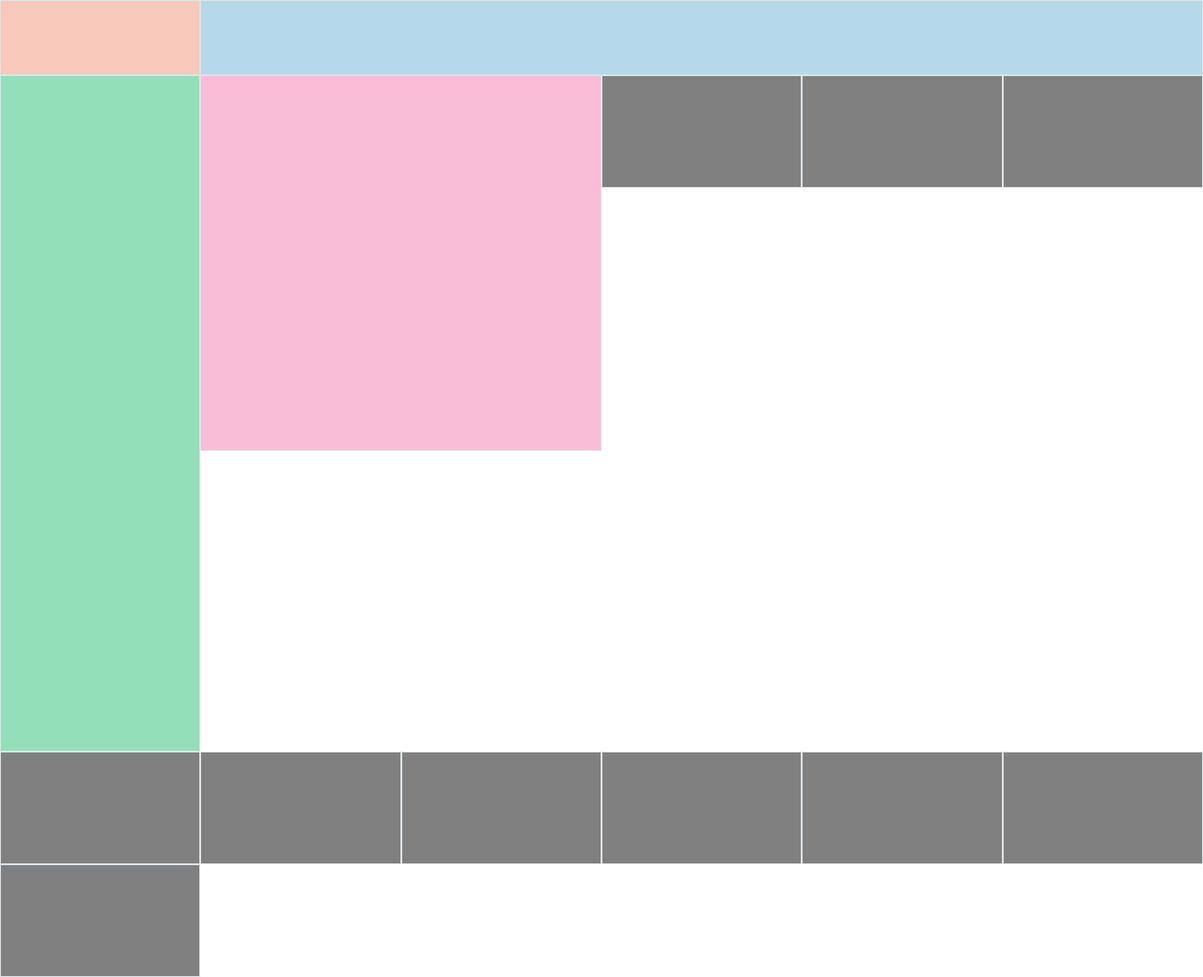
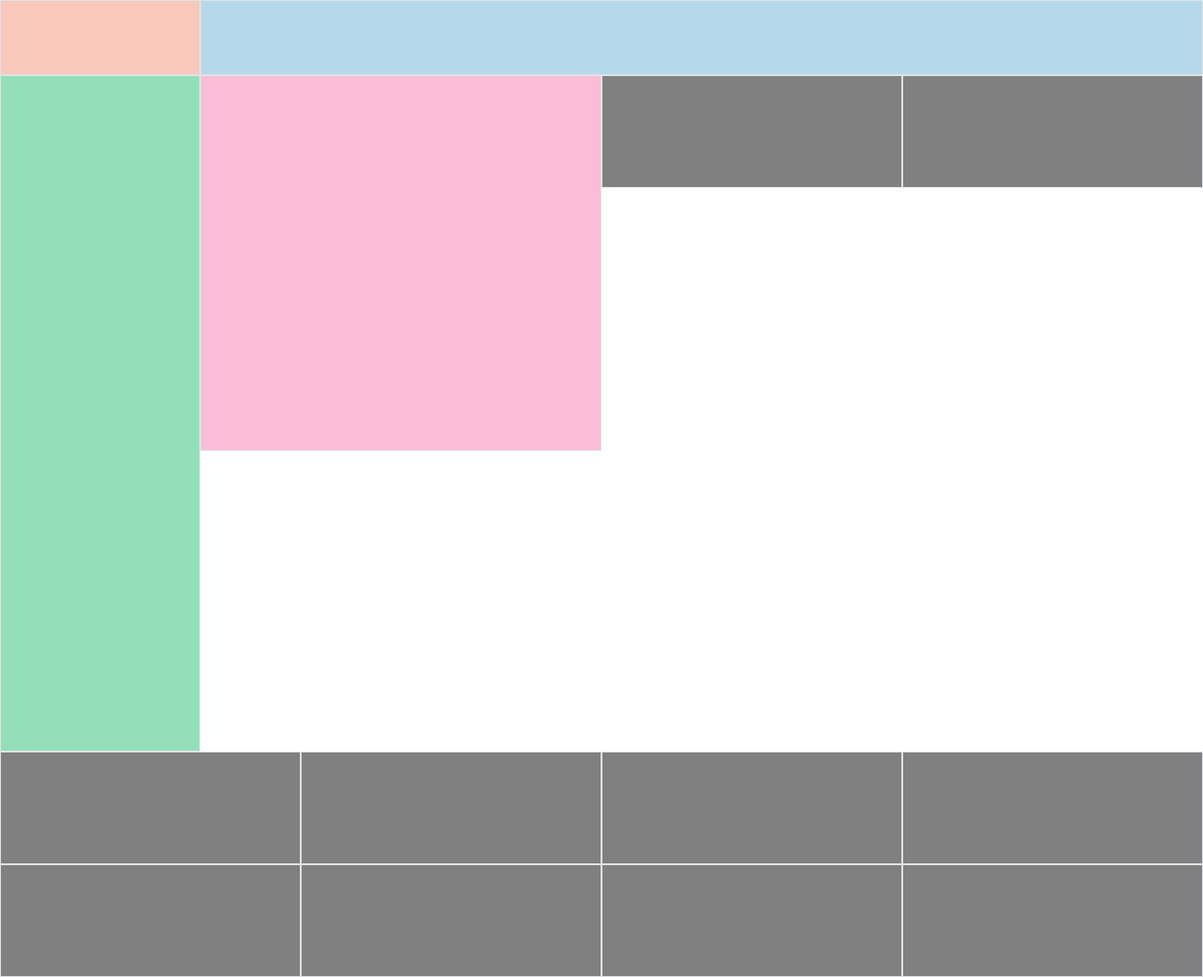
Before and after one commit to MathieuDacheux/bonusBoostrap_3weeksDev, a plain HTML site: page index.html in a window 1280 px wide. Shown: the whole page at 94% size. Drawn offline with nearby package versions, Linux system fonts and the light colour scheme.

Commit message:
Modifications minimes

```diff
--- a/index.html
+++ b/index.html
@@ -15,16 +15,16 @@
             <div class="col-2 order-2 order-md-2 offset-md-6 offset-lg-0 col-lg-2 order-lg-3 green border"></div>
             <div class="col-12 order-3 col-md-4 order-md-1 col-lg-2 order-lg-1 orange border"></div>
             <div class="col-12 order-5 col-lg-4 order-lg-4 pink border"></div>
-            <div class="col-12 order-5 col-md-6 col-lg-2 grey border"></div>
-            <div class="col-12 order-5 col-md-6 col-lg-2 grey border"></div>
-            <div class="col-12 order-5 col-md-6 col-lg-2 grey border"></div>
-            <div class="col-12 order-5 col-md-6 col-lg-2 grey border"></div>
-            <div class="col-12 order-5 col-md-6 col-lg-2 grey border"></div>
-            <div class="col-12 order-5 col-md-6 col-lg-2 grey border"></div>
-            <div class="col-12 order-5 col-md-6 col-lg-2 grey border"></div>
-            <div class="col-12 order-5 col-md-6 col-lg-2 grey border"></div>
-            <div class="col-12 order-5 col-md-6 col-lg-2 grey border"></div>
-            <div class="col-12 order-5 col-md-6 col-lg-2 grey border"></div>
+            <div class="col-12 order-5 col-md-6 col-lg-3 grey border"></div>
+            <div class="col-12 order-5 col-md-6 col-lg-3 grey border"></div>
+            <div class="col-12 order-5 col-md-6 col-lg-3 grey border"></div>
+            <div class="col-12 order-5 col-md-6 col-lg-3 grey border"></div>
+            <div class="col-12 order-5 col-md-6 col-lg-3 grey border"></div>
+            <div class="col-12 order-5 col-md-6 col-lg-3 grey border"></div>
+            <div class="col-12 order-5 col-md-6 col-lg-3 grey border"></div>
+            <div class="col-12 order-5 col-md-6 col-lg-3 grey border"></div>
+            <div class="col-12 order-5 col-md-6 col-lg-3 grey border"></div>
+            <div class="col-12 order-5 col-md-6 col-lg-3 grey border"></div>
         </div>
     </main>
 <script src="https://cdn.jsdelivr.net/npm/bootstrap@5.2.0-beta1/dist/js/bootstrap.bundle.min.js" integrity="sha384-pprn3073KE6tl6bjs2QrFaJGz5/SUsLqktiwsUTF55Jfv3qYSDhgCecCxMW52nD2" crossorigin="anonymous"></script>
```
